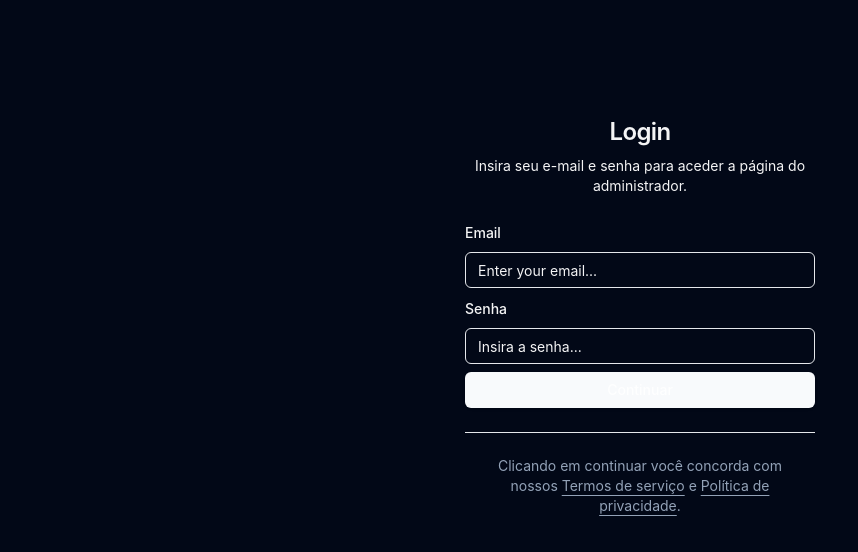
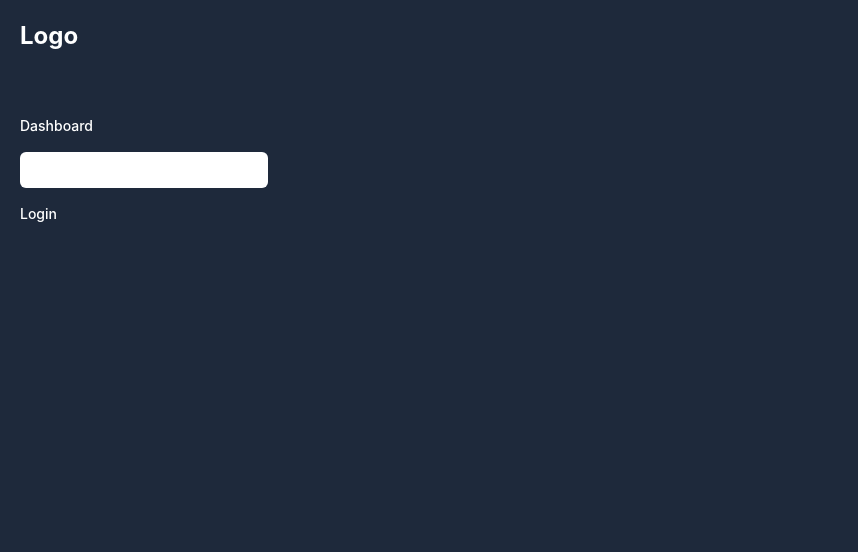
Before and after one commit to Urassamx7/hotel-bluesky-admin, a React (Vite) app: page / in a window 1280 px wide. Shown: the top 552 px of the page, without its empty margins (0-858 px from the left). Built offline with nearby package versions, Linux system fonts and the light colour scheme; what @radix-ui/themes would draw is missing.

Commit message:
Initialize NavBar

```diff
--- a/package.json
+++ b/package.json
@@ -13,6 +13,7 @@
     "@hookform/resolvers": "^3.10.0",
     "@radix-ui/themes": "^3.1.6",
     "axios": "^1.7.9",
+    "lucide-react": "^0.471.0",
     "react": "^18.3.1",
     "react-dom": "^18.3.1",
     "react-hook-form": "^7.54.2",
--- a/src/app.tsx
+++ b/src/app.tsx
@@ -1,5 +1,43 @@
 import LoginPage from "./login";
 
 export function App() {
-  return <LoginPage />;
+  return (
+    <div className="flex h-screen overflow-hidden bg-secondary">
+      <nav className="relative z-10 hidden h-screen flex-none px-3 md:block w-72 text-black">
+        <div className="flex items-center px-0 py-5 md:px-2 justify-between">
+          <h1 className="text-2xl font-bold">Logo</h1>
+        </div>
+
+        <div className="space-y-4 py-4">
+          <div className="px-2 py-2">
+            <div className="mt-3 space-y-1">
+              <nav className="grid items-start gap-2">
+                <a
+                  className="flex items-center gap-2 overflow-hidden rounded-md py-2 text-sm font-medium hover:text-muted-foreground transparent"
+                  data-state="closed"
+                  href="/"
+                >
+                  <span className="mr-2 truncate">Dashboard</span>
+                </a>
+                <a
+                  className="flex items-center gap-2 overflow-hidden rounded-md py-2 text-sm font-medium bg-white text-black hover:text-black"
+                  data-state="closed"
+                  href="/student"
+                >
+                  <span className="mr-2 truncate">Students</span>
+                </a>
+                <a
+                  className="flex items-center gap-2 overflow-hidden rounded-md py-2 text-sm font-medium hover:text-muted-foreground transparent"
+                  data-state="closed"
+                  href="/login"
+                >
+                  <span className="mr-2 truncate">Login</span>
+                </a>
+              </nav>
+            </div>
+          </div>
+        </div>
+      </nav>
+    </div>
+  );
 }
--- a/src/index.css
+++ b/src/index.css
@@ -21,4 +21,5 @@
   min-width: 0;
   margin: 0;
   padding: 0;
+  color: white;
 }
--- /dev/null
+++ b/src/navb-bar.tsx
@@ -0,0 +1,7 @@
+const Navbar = () => {
+  return (
+    <div>kk</div>
+  );
+};
+
+export default Navbar;
--- a/tailwind.config.js
+++ b/tailwind.config.js
@@ -6,7 +6,8 @@ export default {
       colors: {
         backgroundColor: "#020817",
         btnColor: "#F8FAFC",
-        primary:"#93A2B7"
+        primary:"#93A2B7",
+        secondary: "#1E293B"
       },
     },
   },
--- a/utils/index.ts
+++ b/utils/index.ts
@@ -21,5 +21,4 @@ export function handleError(error: AxiosError) {
     } else {
         toast.error("Ocorreu um erro inesperado.");
     }
-    console.error("Erro detalhado:", error);
 }
```
Also changed, not shown: 1 other file (tests, documents, lock files or other folders).
